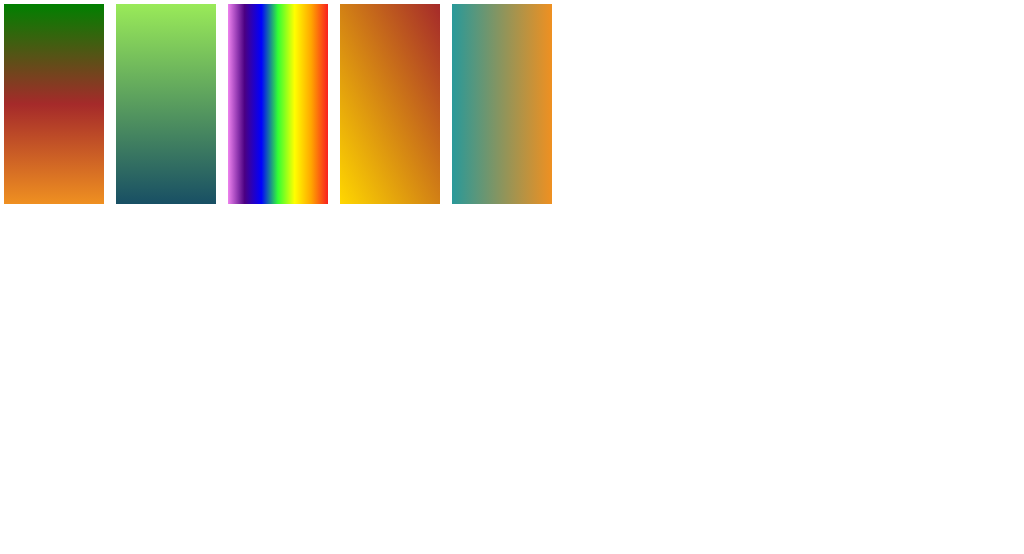
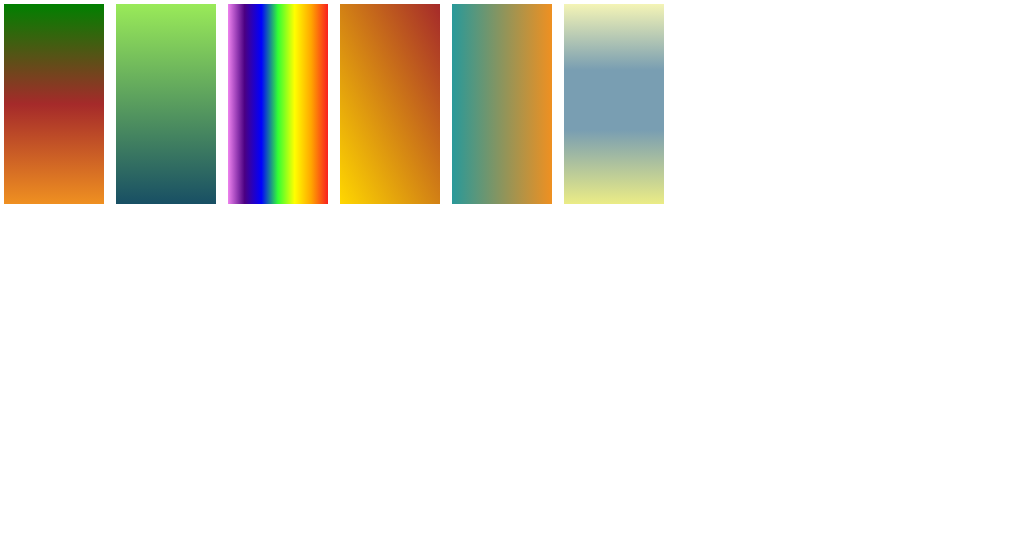
Before and after one commit to ayushpareek179/HTML-CSS-basics, a plain HTML site: page CSS/Demos/Background/gradients.html in a window 1280 px wide. Shown: the top 554 px of the page, without its empty margins (0-1024 px from the left). Drawn offline with Linux system fonts and the light colour scheme.

Commit message:
Added colorzilla gradient

```diff
--- a/CSS/Demos/Background/gradients.html
+++ b/CSS/Demos/Background/gradients.html
@@ -14,6 +14,7 @@
       <div id="three"></div>
       <div id="four"></div>
       <div id="five"></div>
+      <div id="six"></div>
     </div>
     <div id="pic1" class="pic">An image with green text</div>
     <div id="pic2" class="pic">Another image with green text</div>
--- a/CSS/Demos/Background/grads.css
+++ b/CSS/Demos/Background/grads.css
@@ -45,6 +45,33 @@
   background: linear-gradient(to right, rgb(41, 153, 153), #ef9021);
 }
 
+#six {
+  /* Permalink - use to edit and share this gradient: https://colorzilla.com/gradient-editor/#f4f4b6+0,799eb2+33,799eb2+63,ebec86+100 */
+  background: rgb(244, 244, 182); /* Old browsers */
+  background: -moz-linear-gradient(
+    top,
+    rgba(244, 244, 182, 1) 0%,
+    rgba(121, 158, 178, 1) 33%,
+    rgba(121, 158, 178, 1) 63%,
+    rgba(235, 236, 134, 1) 100%
+  ); /* FF3.6-15 */
+  background: -webkit-linear-gradient(
+    top,
+    rgba(244, 244, 182, 1) 0%,
+    rgba(121, 158, 178, 1) 33%,
+    rgba(121, 158, 178, 1) 63%,
+    rgba(235, 236, 134, 1) 100%
+  ); /* Chrome10-25,Safari5.1-6 */
+  background: linear-gradient(
+    to bottom,
+    rgba(244, 244, 182, 1) 0%,
+    rgba(121, 158, 178, 1) 33%,
+    rgba(121, 158, 178, 1) 63%,
+    rgba(235, 236, 134, 1) 100%
+  ); /* W3C, IE10+, FF16+, Chrome26+, Opera12+, Safari7+ */
+  filter: progid:DXImageTransform.Microsoft.gradient( startColorstr='#f4f4b6', endColorstr='#ebec86',GradientType=0 ); /* IE6-9 */
+}
+
 #pic1,
 #pic2 {
   color: green;
```
